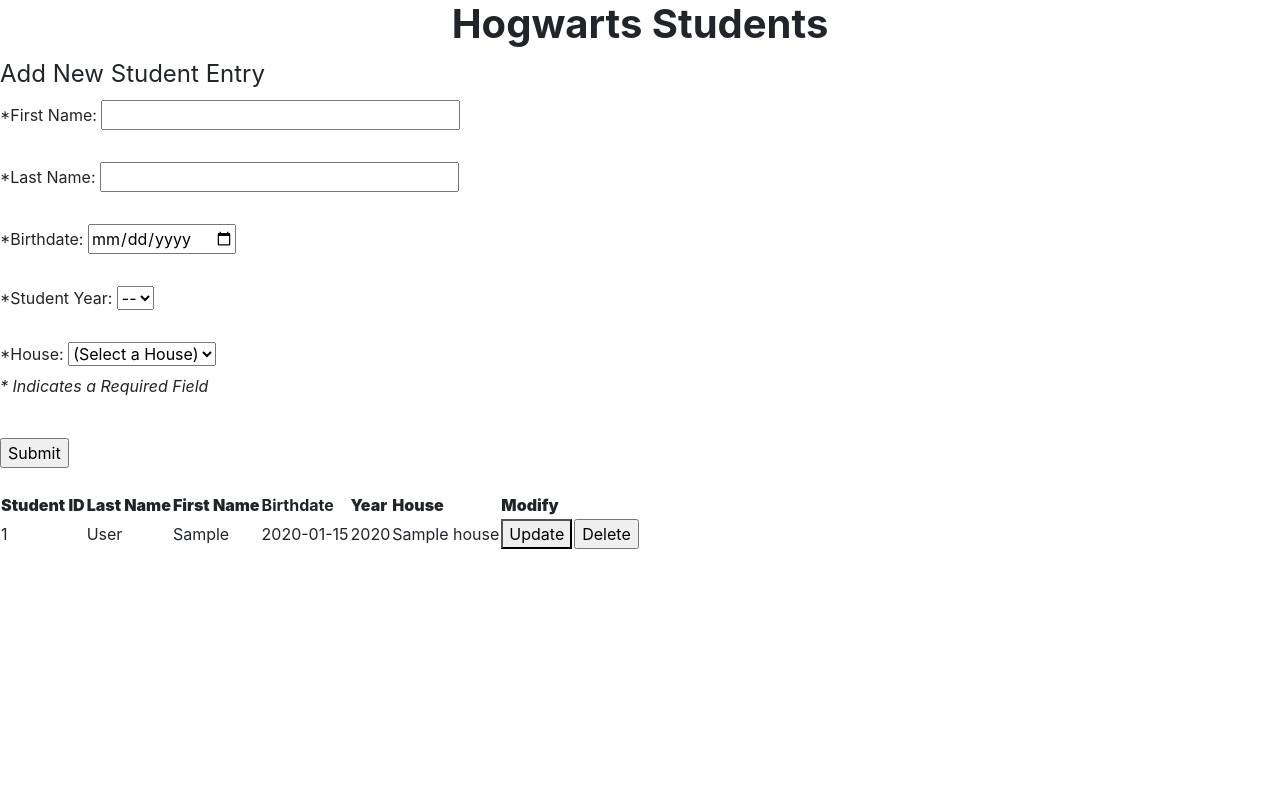
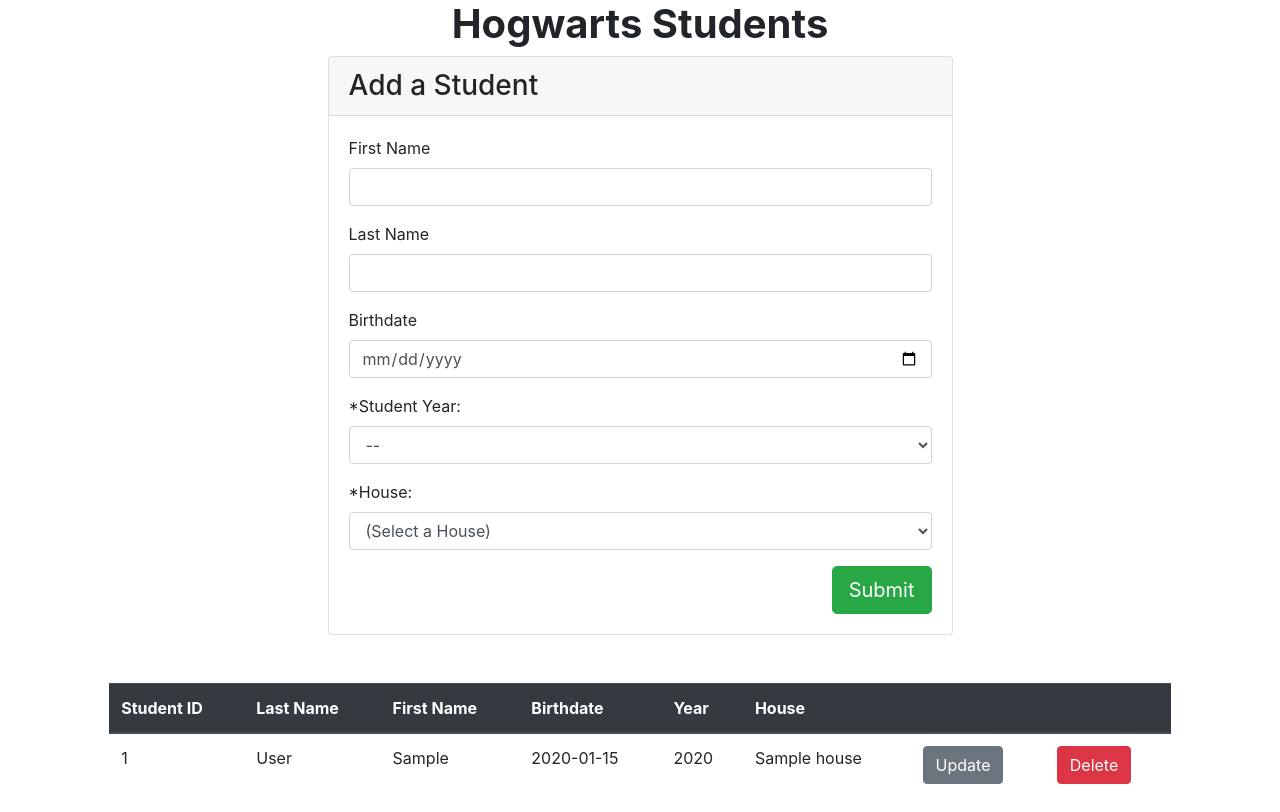
Before and after one commit to RichardVN/Hogwarts-Wizarding-Portal, a Flask app: page /students in a window 1280 px wide. Shown: the part 56-868 px from the top of the page. Before the commit the page ends 605 px from the top, so only its background shows below. Run offline with Flask 2, Linux system fonts and the light colour scheme; tables that the repository leaves empty hold one stand-in row (values such as "Sample post"); some libraries are stand-ins or nearby versions.

Commit message:
style students form and tables

```diff
--- a/templates/students.html
+++ b/templates/students.html
@@ -1,40 +1,38 @@
 {% extends 'base.html' %}
 {% set active_page = 'students' %}
-{% block title %}Students{% endblock%}
-{% block pageheader %} Hogwarts Students {% endblock %}
-{%block content%}
+{% block title %}Students
+{% endblock %}
+{% block pageheader %}
+    Hogwarts Students
+{% endblock %}
+{% block content %}
 
 <!-- add student form -->
-<form action='/students' method="post" class=addform>
-   <fieldset>
-      <legend>Add New Student Entry</legend>
 
-      <fieldset>
-         <label>*First Name:
-            <input type="text" name="first_name" size="30" maxlength="100" required>
-         </label>
-         <br />
-      </fieldset>
-      <br />
-
-      <fieldset>
-         <label>*Last Name:
-            <input type="text" name="last_name" size="30" maxlength="100" required>
-         </label>
-         <br />
-      </fieldset>
-      <br />
-      <fieldset>
-         <label>*Birthdate:
-            <input type="date" name="birthdate" size="30" maxlength="100" required>
-         </label>
-         <br />
-      </fieldset>
-      <br />
-
-      <fieldset>
+<div class="row justify-content-center my-2">
+   <div class="col-md-6">
+      <!-- form card login -->
+      <div class="card ">
+            <div class="card-header">
+               <h3 class="mb-0">Add a Student</h3>
+            </div>
+            <div class="card-body">
+               <form action='/students' method="post" class="addform">
+                  <div class="form-group">
+                     <label for="">First Name</label>
+                     <input class="form-control" type="text" name="first_name" size="30" maxlength="100" required>
+                  </div>
+                  <div class="form-group">
+                     <label for="">Last Name</label>
+                     <input class="form-control" type="text" name="last_name" size="30" maxlength="100" required>
+                  </div>
+                  <div class="form-group">
+                     <label for="">Birthdate</label>
+                     <input class="form-control" type="date" name="birthdate" size="30" maxlength="100" required>
+                  </div>
+                  <div class="form-group">
                      <label for="year">*Student Year:</label>
-         <select id="year" name="year" required>
+                     <select class="form-control" id="year" name="year" required>
                         <option value="" disabled selected>--</option>
                         <option value="1">1</option>
                         <option value="2">2</option>
@@ -44,122 +42,43 @@
                         <option value="6">6</option>
                         <option value="7">7</option>
                      </select>
-      </fieldset>
-      <br />
-
-      <fieldset>
+                  </div>
+                  <div class="form-group">
                      <label for="house_id">*House:</label>
-         <select id="house_id" name="house_id" required>
+                     <select class="form-control" id="house_id" name="house_id" required>
                         <option value="" disabled selected>(Select a House)</option>
                         {% if houses %}
-            {% for house in houses%}
-            <option value={{house.id}}>{{house.name}}</option>
+                           {% for house in houses %}
+                                 <option value={{ house.id }}>{{ house.name }}</option>
                            {% endfor %}
                         {% else %}
                            <option disabled value="">No Houses Available</option>
                         {% endif %}
                      </select>
-      </fieldset>
-      <p> <i>* Indicates a Required Field </i> </p>
-      <br />
-
+                  </div>
                   <input type="hidden" value="add" name="post_type">
-      <input type="submit" value="Submit">
-   </fieldset>
+                  <button type="submit" class="btn btn-success btn-lg float-right">Submit</button>
                </form>
-
-<br />
-
-<!-- sample hardcoded table  -->
-<!-- <table>
-   <caption></caption>
-   <thead>
-      <tr>
-         <th><b>Student ID</b></th>
-         <th><b>Last Name</b></th>
-         <th><b>First Name</b></th>
-         <th>Birthdate</th>
-         <th><b>Year</b></th>
-         <th><b>House</b></th>
-         <th colspan="2"><b>Modify</b></th>
-      </tr>
-   </thead>
-   <tbody>
-      <tr>
-         <td>6</td>
-         <td>Diggory</td>
-         <td>Cedric</td>
-         <td>1977-10-30</td>
-         <td>4</td>
-         <td>Hufflepuff</td>
-         <td><button onclick="window.location.href = 'update_students';">Edit</button></td>
-         <td><button onclick="window.location.href = 'index';">Delete</button></td>
-      </tr>
-      <tr>
-         <td>2</td>
-         <td>Granger</td>
-         <td>Hermione</td>
-         <td>1979-09-19</td>
-         <td>3</td>
-         <td>Gryffindor</td>
-         <td><button onclick="window.location.href = 'update_students';">Edit</button></td>
-         <td><button onclick="window.location.href = 'index';">Delete</button></td>
-      </tr>
-      <tr>
-         <td>4</td>
-         <td>Lovegood</td>
-         <td>Luna</td>
-         <td>1981-02-13</td>
-         <td>3</td>
-         <td>Ravenclaw</td>
-         <td><button onclick="window.location.href = 'update_students';">Edit</button></td>
-         <td><button onclick="window.location.href = 'index';">Delete</button></td>
-      </tr>
-      <tr>
-         <td>5</td>
-         <td>Malfoy</td>
-         <td>Draco</td>
-         <td>1980-06-05</td>
-         <td>3</td>
-         <td>Slytherin</td>
-         <td><button onclick="window.location.href = 'update_students';">Edit</button></td>
-         <td><button onclick="window.location.href = 'index';">Delete</button></td>
-      </tr>
-      <tr>
-         <td>1</td>
-         <td>Potter</td>
-         <td>Harry</td>
-         <td>1980-07-31</td>
-         <td>3</td>
-         <td>Gryffindor</td>
-         <td><button onclick="window.location.href = 'update_students';">Edit</button></td>
-         <td><button onclick="window.location.href = 'index';">Delete</button></td>
-      </tr>
-      <tr>
-         <td>3</td>
-         <td>Weasley</td>
-         <td>Ronald</td>
-         <td>1980-03-01</td>
-         <td>3</td>
-         <td>Gryffindor</td>
-         <td><button onclick="window.location.href = 'update_students';">Edit</button></td>
-         <td><button onclick="window.location.href = 'index';">Delete</button></td>
-      </tr>
-   </tbody>
-</table> -->
+            </div>
+            <!--/card-block-->
+         </div>
+         <!-- /form card login -->
+   </div>
+</div>
 
 <!-- Table populated from database using SELECT -->
-<table>
-   <caption></caption>
-   <thead>
+<div class="row justify-content-center mt-5">
+   <div class="col-md-10">
+      <table class="table table-hover">
+   <thead class="thead-dark">
       <tr>
-         <th><b>Student ID</b></th>
-         <th><b>Last Name</b></th>
-         <th><b>First Name</b></th>
+         <th>Student ID</th>
+         <th>Last Name</th>
+         <th>First Name</th>
          <th>Birthdate</th>
-         <th><b>Year</b></th>
-         <th><b>House</b></th>
-         <th colspan="2"><b>Modify</b></th>
+         <th>Year</th>
+         <th>House</th>
+         <th colspan="2"></th>
       </tr>
    </thead>
    <tbody>
@@ -168,23 +87,30 @@
          <td>{{ student.id }}</td>
          <td>{{ student.last_name }}</td>
          <td>{{ student.first_name }}</td>
-         <td>{{ student.birthdate}}</td>
+         <td>{{ student.birthdate }}</td>
          <td>{{ student.year }}</td>
          <!-- add the corresponding house name for the student -->
          <td>{{ student_houses.pop(0) }}</td>
 
-         <td><button onclick=window.location.href="/update-student/{{ student.id }}">Update</button></td>
+         <td>
+            <button class="btn btn-secondary" onclick="window.location.href='/update-student/{{ student.id }}';">Update</button>
+         </td>
          <td>
             <!-- Delete a student -->
             <form action="/students" method="post">
-               <input type="hidden" value={{student.id}} name="delete_id">
+               <input type="hidden" value={{ student.id }} name="delete_id">
                <input type="hidden" value="delete" name="post_type">
-               <input type="submit" value="Delete" />
+               <button type="submit" class="btn btn-danger">Delete</button>
+
+               <!-- <input type="submit" value="Delete"/> -->
             </form>
          </td>
       </tr>
-      {% endfor%}
+      {% endfor %}
 
    </tbody>
 </table>
+   </div>
+</div>
+
 {% endblock %}
```
Lines whose indentation alone changed are shown as unchanged.
